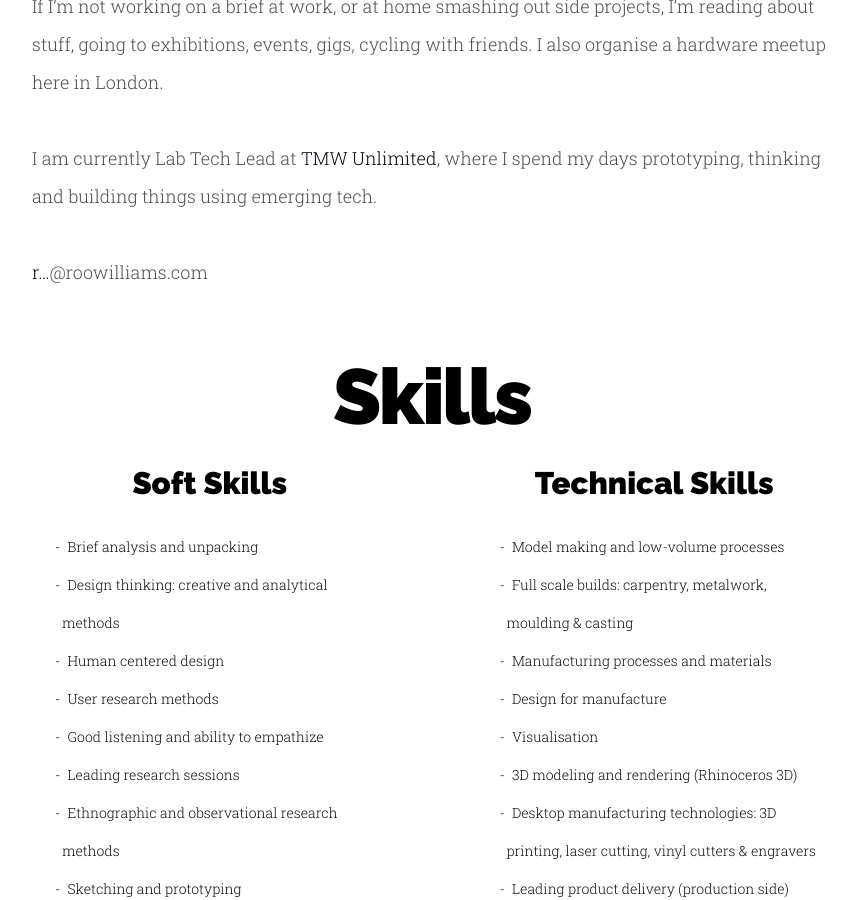
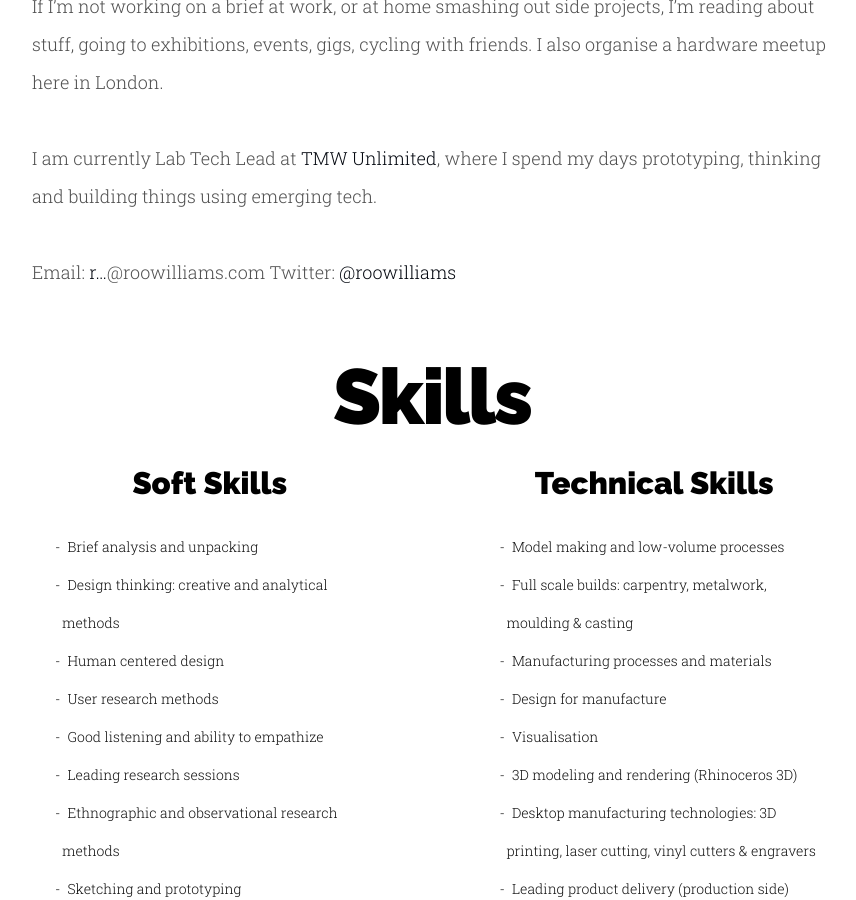
Before and after one commit to roowilliams/roowilliams.github.io-old, a Jekyll site: the page built from about.md, in a window 1280 px wide and 900 px high, scrolled down 1107 px. Shown: the whole window, without its empty margins (208-1064 px from the left). Built offline with Jekyll 4.4.1, drawn with Linux system fonts in a browser that asks for light colours; nearby versions of some CDN libraries; a file with an impossible date is left out.

Commit message:
Update about.md

```diff
--- a/about.md
+++ b/about.md
@@ -19,7 +19,8 @@ I'm an excitable character, chatty, competitive, pretty brazen and I like it tha
 
 I am currently Lab Tech Lead at <a href="http://www.tmwunlimited.com" target="_blank">TMW Unlimited</a>, where I spend my days prototyping, thinking and building things using emerging tech.
 
-<a href="http://www.google.com/recaptcha/mailhide/d?k=017zqiDGP6-vox_pF6XA1gfw==&amp;c=kWkFPkZiFDjJse66ZAohkr3_JakXKN79hRBi2JUwCqs=" onclick="window.open('http://www.google.com/recaptcha/mailhide/d?k\075017zqiDGP6-vox_pF6XA1gfw\75\75\46c\75kWkFPkZiFDjJse66ZAohkr3_JakXKN79hRBi2JUwCqs\075', '', 'toolbar=0,scrollbars=0,location=0,statusbar=0,menubar=0,resizable=0,width=500,height=300'); return false;" title="Reveal this e-mail address">r...</a>@roowilliams.com
+Email: <a href="http://www.google.com/recaptcha/mailhide/d?k=017zqiDGP6-vox_pF6XA1gfw==&amp;c=kWkFPkZiFDjJse66ZAohkr3_JakXKN79hRBi2JUwCqs=" onclick="window.open('http://www.google.com/recaptcha/mailhide/d?k\075017zqiDGP6-vox_pF6XA1gfw\75\75\46c\75kWkFPkZiFDjJse66ZAohkr3_JakXKN79hRBi2JUwCqs\075', '', 'toolbar=0,scrollbars=0,location=0,statusbar=0,menubar=0,resizable=0,width=500,height=300'); return false;" title="Reveal this e-mail address">r...</a>@roowilliams.com
+Twitter: <a href="http://twitter.com/roowilliams" target="_blank">@roowilliams</a>
 
 <h1 class="section-title">Skills</h1>
 
```
